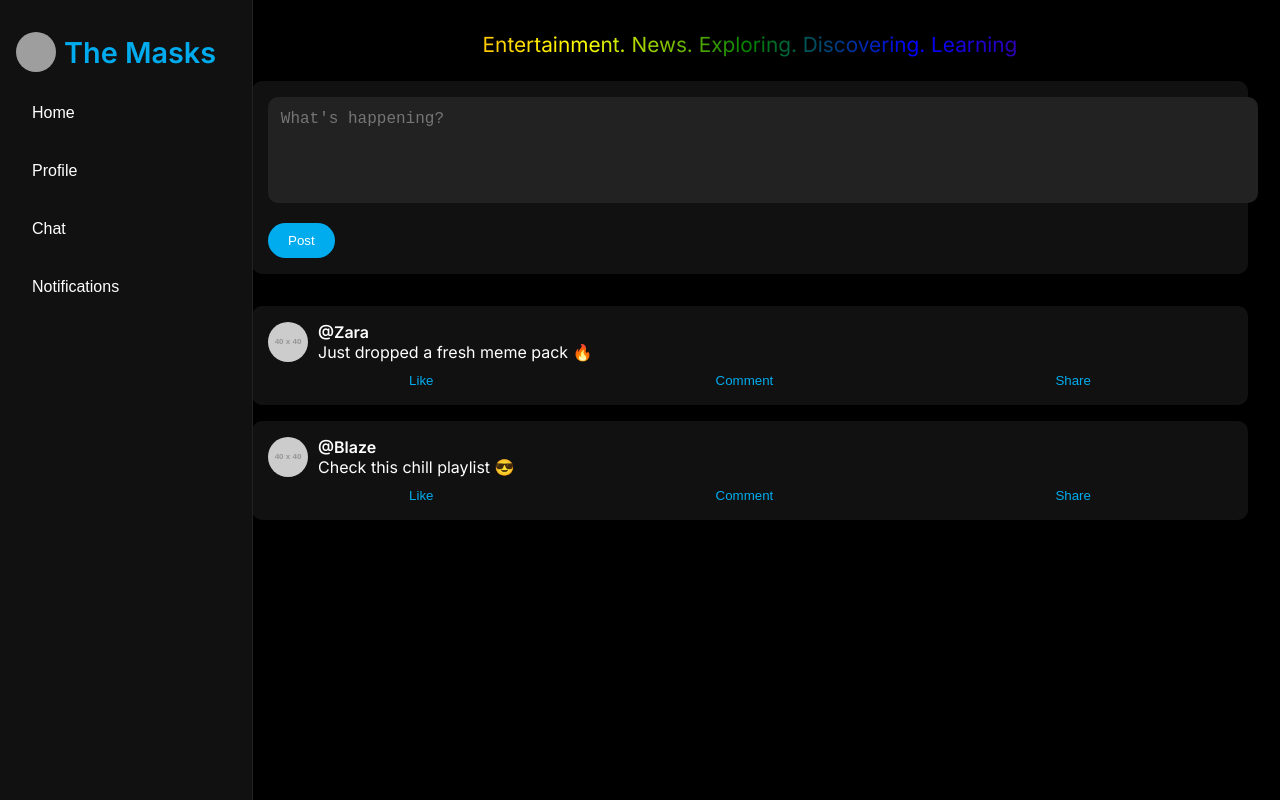
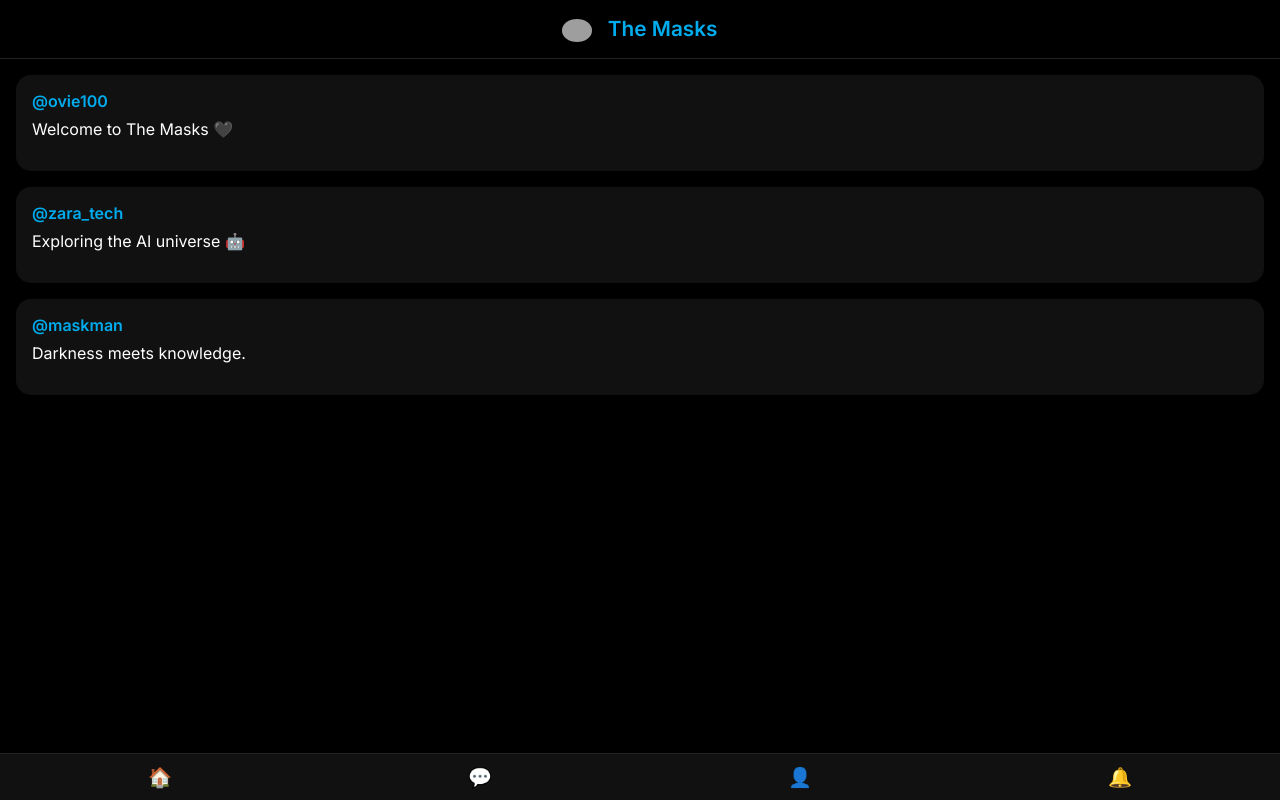
Before and after one commit to ovie170/Ovie, a plain HTML site: page dashboard.html in a window 1280 px wide. Drawn offline with Linux system fonts and the light colour scheme; grey boxes are pictures that could not be loaded; placeholder pictures from the web are drawn by us.

Commit message:
Add files via upload

```diff
--- a/dashboard.html
+++ b/dashboard.html
@@ -11,172 +11,76 @@
       background-color: #000;
       color: white;
       display: flex;
+      flex-direction: column;
+      height: 100vh;
     }
-    nav {
-      position: fixed;
-      top: 0;
-      left: 0;
-      width: 220px;
-      height: 100vh;
-      background: #111;
-      padding: 2rem 1rem;
-      display: flex;
-      flex-direction: column;
-      gap: 1.5rem;
-      border-right: 1px solid #222;
-    }
-    .logo {
-      font-size: 1.8rem;
+    header {
+      padding: 1rem;
+      text-align: center;
+      font-size: 1.3rem;
       font-weight: bold;
       color: #00acee;
-      display: flex;
-      align-items: center;
-      gap: 0.5rem;
-    }
-    .logo img {
-      width: 40px;
-      height: 40px;
-      border-radius: 50%;
-    }
-    .nav-link {
-      background: none;
-      border: none;
-      color: white;
-      font-size: 1rem;
-      text-align: left;
-      padding: 0.5rem 1rem;
-      cursor: pointer;
-      border-radius: 30px;
-    }
-    .nav-link:hover {
-      background: #222;
-    }
-    .main {
-      margin-left: 220px;
-      flex: 1;
-      padding: 2rem;
-    }
-    .rainbow-text {
-      font-size: 1.3rem;
-      background: linear-gradient(to right, red, orange, yellow, green, blue, indigo, violet);
-      -webkit-background-clip: text;
-      -webkit-text-fill-color: transparent;
-      margin-bottom: 1.5rem;
-      text-align: center;
-    }
-    .post-box {
-      background: #111;
-      padding: 1rem;
-      border-radius: 10px;
-      margin-bottom: 2rem;
-    }
-    .post-box textarea {
-      width: 100%;
-      height: 80px;
-      border-radius: 10px;
-      padding: 0.8rem;
-      border: none;
-      resize: none;
-      background: #222;
-      color: white;
-      font-size: 1rem;
-    }
-    .post-btn {
-      margin-top: 1rem;
-      background: #00acee;
-      border: none;
-      padding: 10px 20px;
-      color: white;
-      border-radius: 30px;
-      cursor: pointer;
+      border-bottom: 1px solid #222;
     }
     .feed {
-      display: flex;
-      flex-direction: column;
-      gap: 1rem;
+      flex: 1;
+      overflow-y: auto;
+      padding: 1rem;
     }
     .post {
       background: #111;
+      border-radius: 15px;
       padding: 1rem;
-      border-radius: 10px;
+      margin-bottom: 1rem;
+      box-shadow: 0 2px 4px rgba(0,0,0,0.2);
     }
-    .post .info {
-      display: flex;
-      align-items: center;
-      gap: 10px;
-      margin-bottom: 0.5rem;
+    .post h4 {
+      margin: 0;
+      color: #00acee;
     }
-    .post .info img {
-      width: 40px;
-      height: 40px;
-      border-radius: 50%;
+    .post p {
+      margin-top: 0.5rem;
     }
-    .post .actions {
+    .bottom-nav {
+      background: #111;
       display: flex;
       justify-content: space-around;
-      margin-top: 10px;
+      align-items: center;
+      padding: 0.7rem 0;
+      border-top: 1px solid #222;
     }
-    .post .actions button {
-      background: none;
-      border: none;
+    .bottom-nav a {
+      color: white;
+      text-decoration: none;
+      font-size: 1.2rem;
+    }
+    .bottom-nav a.active {
       color: #00acee;
-      cursor: pointer;
-    }
-    .popup {
-      position: fixed;
-      bottom: 10px;
-      right: 10px;
-      background: #222;
-      color: white;
-      padding: 10px 15px;
-      border-radius: 8px;
-      box-shadow: 0 0 10px rgba(0,0,0,0.5);
-      display: none;
     }
   </style>
 </head>
 <body>
-  <nav>
-    <div class="logo">
-      <img src="https://i.ibb.co/q9ChBRd/scary-mask-logo.png" alt="Mask Logo">
-      The Masks
+  <header>
+    <img src="https://i.ibb.co/1Tm5RnH/maskman.jpg" alt="The Masks Logo" style="width: 30px; vertical-align: middle; border-radius: 50%;">
+    <span style="margin-left: 10px;">The Masks</span>
+  </header>  <div class="feed">
+    <div class="post">
+      <h4>@ovie100</h4>
+      <p>Welcome to The Masks 🖤</p>
     </div>
-    <button class="nav-link" onclick="window.location.href='dashboard.html'">Home</button>
-    <button class="nav-link" onclick="window.location.href='profile.html'">Profile</button>
-    <button class="nav-link" onclick="window.location.href='chat.html'">Chat</button>
-    <button class="nav-link" onclick="alert('Notifications coming soon!')">Notifications</button>
-  </nav>  <div class="main">
-    <div class="rainbow-text">Entertainment. News. Exploring. Discovering. Learning</div><div class="post-box">
-  <textarea placeholder="What's happening?"></textarea>
-  <button class="post-btn">Post</button>
-</div>
-
-<div class="feed">
-  <div class="post">
-    <div class="info">
-      <img src="https://via.placeholder.com/40" alt="User">
-      <div><strong>@Zara</strong><br>Just dropped a fresh meme pack 🔥</div>
+    <div class="post">
+      <h4>@zara_tech</h4>
+      <p>Exploring the AI universe 🤖</p>
     </div>
-    <div class="actions">
-      <button>Like</button>
-      <button>Comment</button>
-      <button>Share</button>
+    <div class="post">
+      <h4>@maskman</h4>
+      <p>Darkness meets knowledge.</p>
     </div>
+  </div>  <div class="bottom-nav">
+    <a href="dashboard.html" class="active">🏠</a>
+    <a href="chat.html">💬</a>
+    <a href="profile.html">👤</a>
+    <a href="#">🔔</a>
   </div>
-
-  <div class="post">
-    <div class="info">
-      <img src="https://via.placeholder.com/40" alt="User">
-      <div><strong>@Blaze</strong><br>Check this chill playlist 😎</div>
-    </div>
-    <div class="actions">
-      <button>Like</button>
-      <button>Comment</button>
-      <button>Share</button>
-    </div>
-  </div>
-</div>
-
-  </div>  <div class="popup" id="popup">New notification!</div>
 </body>
 </html>
```
